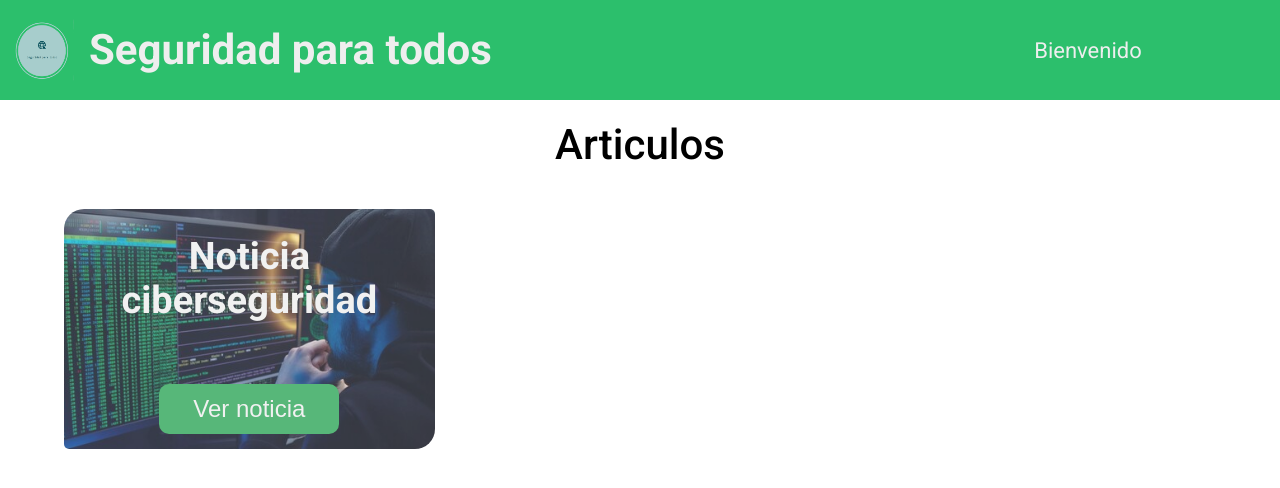
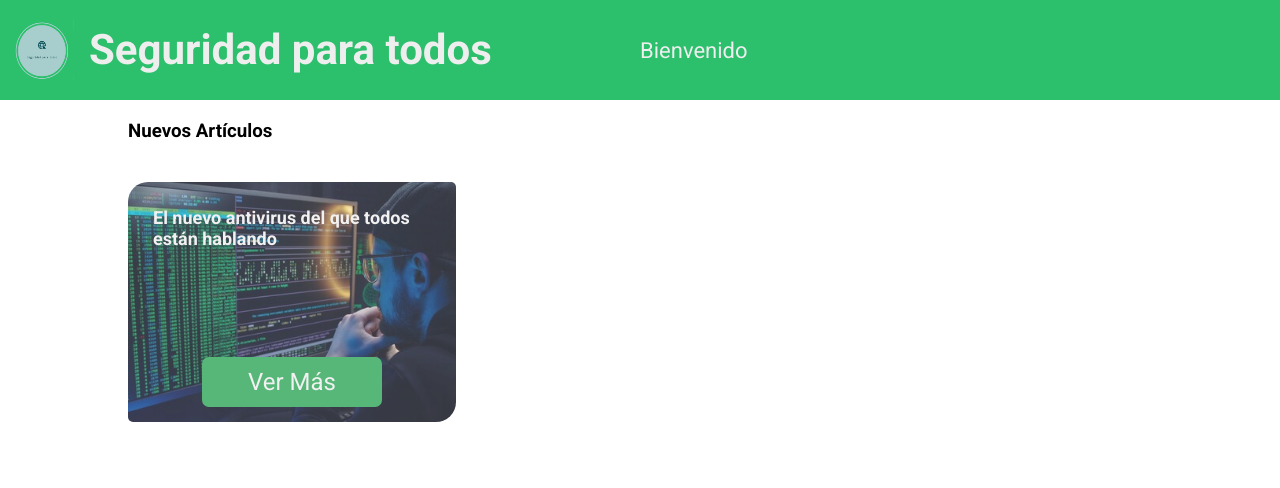
Before and after one commit to montesp/SeguridadParaTodos, a React (Create React App) app: page / in a window 1280 px wide. Shown: the top 488 px of the page. Built offline with nearby package versions, Linux system fonts and the light colour scheme.

Commit message:
anadddi un articulo

```diff
--- a/package.json
+++ b/package.json
@@ -8,6 +8,8 @@
     "@testing-library/user-event": "^13.5.0",
     "react": "^18.0.0",
     "react-dom": "^18.0.0",
+    "react-router": "^6.3.0",
+    "react-router-dom": "^6.3.0",
     "react-scripts": "5.0.1",
     "web-vitals": "^2.1.4"
   },
--- a/src/App.css
+++ b/src/App.css
@@ -3,6 +3,7 @@
 :root {
   --header: #2CBF6C;
   --button-color: #2EA658;
+  --button-color-hover: #21783f;
   --text-color: #eeeeee;
   --shadow: rgba(46, 166, 88, .5);
 }
@@ -36,7 +37,6 @@ body {
 
 .product-container {
   display: flex;
-  width: 70%;
   padding: 5px 10px;
 }
 
@@ -76,8 +76,6 @@ body {
 .articles-container {
   display: grid;
   gap: 20px;
-  width: 90%;
-  height: 100%;
   margin: 40px auto 0;
   grid-template-columns: repeat(3, 1fr);
 }
@@ -106,27 +104,55 @@ body {
 }
 
 .article-card h4 {
-  font-size: 3.8rem;
-  text-align: center;
-  margin-top: 25px;
+  font-size: 1.8rem;
+
+  margin: 25px;
   color: var(--text-color);
 
 }
 
-.article-card button {
+.article-card a {
   position: absolute;
   bottom: 15px;
   height: 50px;
   width: 180px;
   border: none;
-  border-radius: 10px;
+  border-radius: 7px;
   font-size: 2.4rem;
   color: var(--text-color);
   background-color: var(--button-color);
   opacity: 1;
   transition: box-shadow 0.5s;
+  text-decoration: none;
+  display: flex;
+  justify-content: center;
+  align-items: center;
 }
 
-.article-card button:hover {
+.article-card a:hover {
   box-shadow: 3px 3px 2px 1px var(--shadow);
+  background-color: var(--button-color-hover);
 }
+
+.main-section{
+  margin: auto;
+  width: 80%;
+}
+
+h4{
+  font-size: 3rem;
+}
+
+.ArticlePage-card img{
+ margin-top: 2rem;
+ margin-bottom: 2rem;
+}
+
+.ArticlePage-card h1{
+  margin-top: 1rem;
+  margin-bottom: 1rem;
+ }
+
+ .ArticlePage-card{
+   padding-bottom:5rem;
+ }
--- a/src/App.js
+++ b/src/App.js
@@ -3,9 +3,6 @@ import { Main } from './components/article_page/main/Main';
 import { Header } from './components/article_page/header/Header';
 import { TitleName } from './components/article_page/header/TitleName';
 import { Username } from './components/article_page/header/Username';
-import { TitleMain } from './components/article_page/main/TitleMain';
-import { ArticlesContainer } from './components/article_page/main/ArticlesContainer';
-import { Article } from './components/article_page/main/Article';
 
 import './App.css';
 
@@ -18,10 +15,6 @@ function App() {
         <Username/>
       </Header>
       <Main>
-        <TitleMain/>
-        <ArticlesContainer>
-          <Article/>
-        </ArticlesContainer>
       </Main>
     </React.Fragment>
   );
--- a/src/components/article_page/header/Username.js
+++ b/src/components/article_page/header/Username.js
@@ -2,7 +2,7 @@ import React from "react";
 
 function Username(){
     return(
-        <p class="username">Bienvenido {/* {usuario} */} </p>
+        <p className="username">Bienvenido {/* {usuario} */} </p>
     )
 }
 
--- a/src/components/article_page/main/Article.js
+++ b/src/components/article_page/main/Article.js
@@ -1,10 +1,11 @@
 import React from "react";
+import {Link} from "react-router-dom";
 
-function Article(props){
+function Article({props}){
     return(
-        <article class="article-card">
-                <h4>Noticia ciberseguridad</h4>
-                <button type="button">Ver noticia</button>
+        <article className="article-card">
+            <h4>{props.title}</h4>
+            <Link to="/article1">Ver Más</Link>
         </article>
     )
 }
--- /dev/null
+++ b/src/components/article_page/main/ArticlePage.js
@@ -0,0 +1,16 @@
+import React from "react";
+
+function ArticlePage({props}){
+    return(
+        <section className="ArticlePage-card">
+            <h4>{props.title}</h4>
+            <img src={props.img} className="img-page">
+            </img>
+            <div>
+                {props.body}
+            </div>
+        </section>
+    )
+}
+
+export { ArticlePage };
--- a/src/components/article_page/main/ArticlesContainer.js
+++ b/src/components/article_page/main/ArticlesContainer.js
@@ -1,9 +1,18 @@
 import React from "react";
+import { Article } from "./Article";
 
 function ArticlesContainer(props){
     return(
-        <section class="articles-container">
-            {props.children}
+        <section>
+            <h1>Nuevos Artículos</h1>
+            <section className="articles-container">
+                {props.children}
+                <Article
+                    props = {{
+                        title:"El nuevo antivirus del que todos están hablando",
+                    }}
+                />
+            </section>
         </section>
 
     )
--- a/src/components/article_page/main/Main.js
+++ b/src/components/article_page/main/Main.js
@@ -1,10 +1,68 @@
 import React from "react";
+import { ArticlePage } from "./ArticlePage";
+import { ArticlesContainer } from "./ArticlesContainer";
+import {
+    BrowserRouter as Router,
+    Routes,
+    Route,
+  } from "react-router-dom";
 
 function Main(props){
+
     return(
-        <main className="main">
-            {props.children}
-        </main>
+        <Router>
+            <main className="main">
+                {props.children}
+            </main>
+            <section className="main-section">
+            <Routes>
+                <Route
+                    path="/"
+                    element={
+                        <ArticlesContainer>
+                        </ArticlesContainer>
+                    }>
+
+                </Route>
+                <Route
+                    path="/article1"
+                    element={
+                        <ArticlePage
+                            props = {{
+                                    title:"Sale nuevo anitvirus: más potente que karspersky",
+                                    img:"https://cdn.pixabay.com/photo/2015/04/23/22/00/tree-736885_960_720.jpg",
+                                    body:
+                                        <div>
+                                            <h1>La mejor forma de protegerse</h1>
+                                            <p>
+                                                Lorem Ipsum is simply dummy text of the printing and typesetting industry. Lorem Ipsum has been the industry's standard dummy text ever since the 1500s, when an unknown printer took a galley of type and scrambled it to make a type specimen book. It has survived not only five centuries, but also the leap into electronic typesetting, remaining essentially unchanged. It was popularised in the 1960s with the release of Letraset sheets containing Lorem Ipsum passages, and more recently with desktop publishing software like Aldus PageMaker including versions of Lorem Ipsum.
+                                            </p>
+
+                                            <h1>Por qué necesitas un antivirus</h1>
+                                            <p>
+                                                Lorem Ipsum is simply dummy text of the printing and typesetting industry. Lorem Ipsum has been the industry's standard dummy text ever since the 1500s, when an unknown printer took a galley of type and scrambled it to make a type specimen book. It has survived not only five centuries, but also the leap into electronic typesetting, remaining essentially unchanged. It was popularised in the 1960s with the release of Letraset sheets containing Lorem Ipsum passages, and more recently with desktop publishing software like Aldus PageMaker including versions of Lorem Ipsum.
+                                            </p>
+
+                                        </div>
+                                }}
+                        />
+                    }
+                >
+                </Route>
+                <Route
+                    path="/article2"
+                    element = {<ArticlePage />}
+                >
+                </Route>
+                <Route
+                    path="/article3"
+                    element = {<ArticlePage />}>
+                </Route>
+            </Routes>
+
+            </section>
+
+        </Router>
     )
 }
 
```
Also changed, not shown: 1 other file (tests, documents, lock files or other folders).
